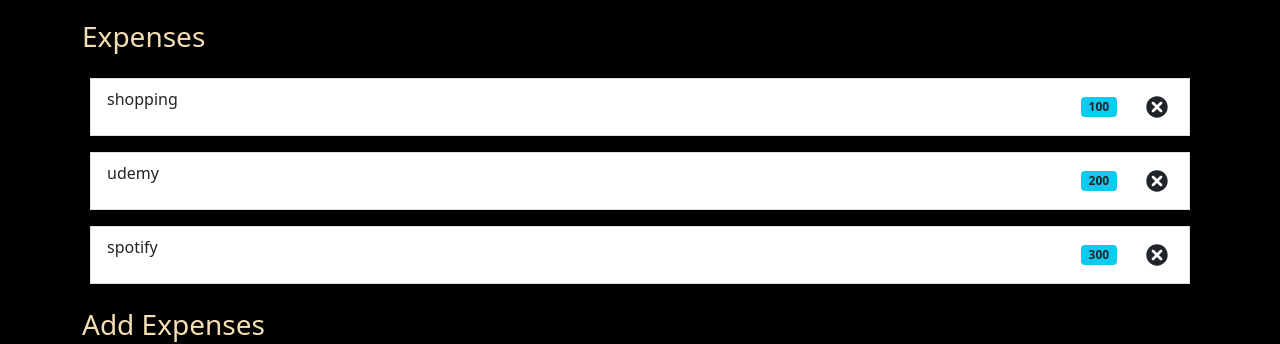
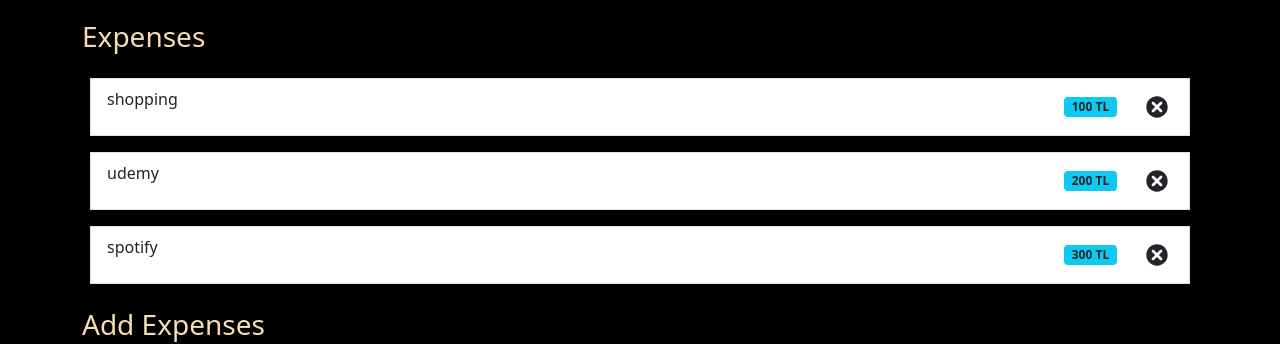
Before and after one commit to Ted2xmen/react-budget-planner, a React (Create React App) app: page / in a window 1280 px wide. Shown: the part 150-494 px from the top of the page. Built offline with nearby package versions, Linux system fonts and the light colour scheme.

Commit message:
added error msgs

```diff
--- a/src/components/ExpenseItem.js
+++ b/src/components/ExpenseItem.js
@@ -1,7 +1,18 @@
-import React from "react";
+import {useContext} from "react";
 import { TiDelete } from "react-icons/ti";
+import { AppContext } from "../context/AppContext";
 
 function ExpenseItem(props) {
+
+    const {dispatch} = useContext(AppContext);
+
+    const handleDeleteExpense = () => {
+      dispatch({
+        type: "DELETE_EXPENSE",
+        payload: props.id,
+      })
+    }
+
   return (
     <div>
       <li className="list-group-item d-flex justify-content-between align-items-center m-2">
@@ -11,8 +22,8 @@
         </div>
 
         <div>
-          <span className="mx-4 badge text-dark bg-info  ">{props.cost}</span>
-          <TiDelete size="2em"></TiDelete>
+          <span className="mx-4 badge text-dark bg-info  ">{props.cost} TL</span>
+          <TiDelete size="2em" onClick={handleDeleteExpense}></TiDelete>
         </div>
       </li>
     </div>
--- a/src/components/ExpenseList.js
+++ b/src/components/ExpenseList.js
@@ -4,6 +4,7 @@
 
 function ExpenseList() {
   const { expenses } = useContext(AppContext);
+
   // hard coded - prev context
   //  const expenses = [
   //     { id: 1223, date: Date(), name: "Shopping", cost: 250 },
@@ -13,8 +14,13 @@
   //   ];
 
   return (
+    <div>
+      {expenses.length <= 0 ? (
+        <div className="alert alert-danger">Hiç harcaman yok</div>
+      ) : (
         <ul className="list-group">
-      {expenses.map((expense) => (
+          {expenses &&
+            expenses.map((expense) => (
               <ExpenseItem
                 key={expense.id}
                 date={expense.date}
@@ -24,6 +30,8 @@
               ></ExpenseItem>
             ))}
         </ul>
+      )}
+    </div>
   );
 }
 
--- a/src/context/AppContext.js
+++ b/src/context/AppContext.js
@@ -7,6 +7,15 @@
                 ...state,
                 expenses: [...state.expenses, action.payload],
             };
+
+
+        case 'DELETE_EXPENSE':
+                return {
+                 ...state,
+                 expenses: state.expenses.filter(
+                     (expense) => expense.id !== action.payload
+                 ),
+                }
         default:
         console.log(state);
         return state;
```
Lines whose indentation alone changed are shown as unchanged.
